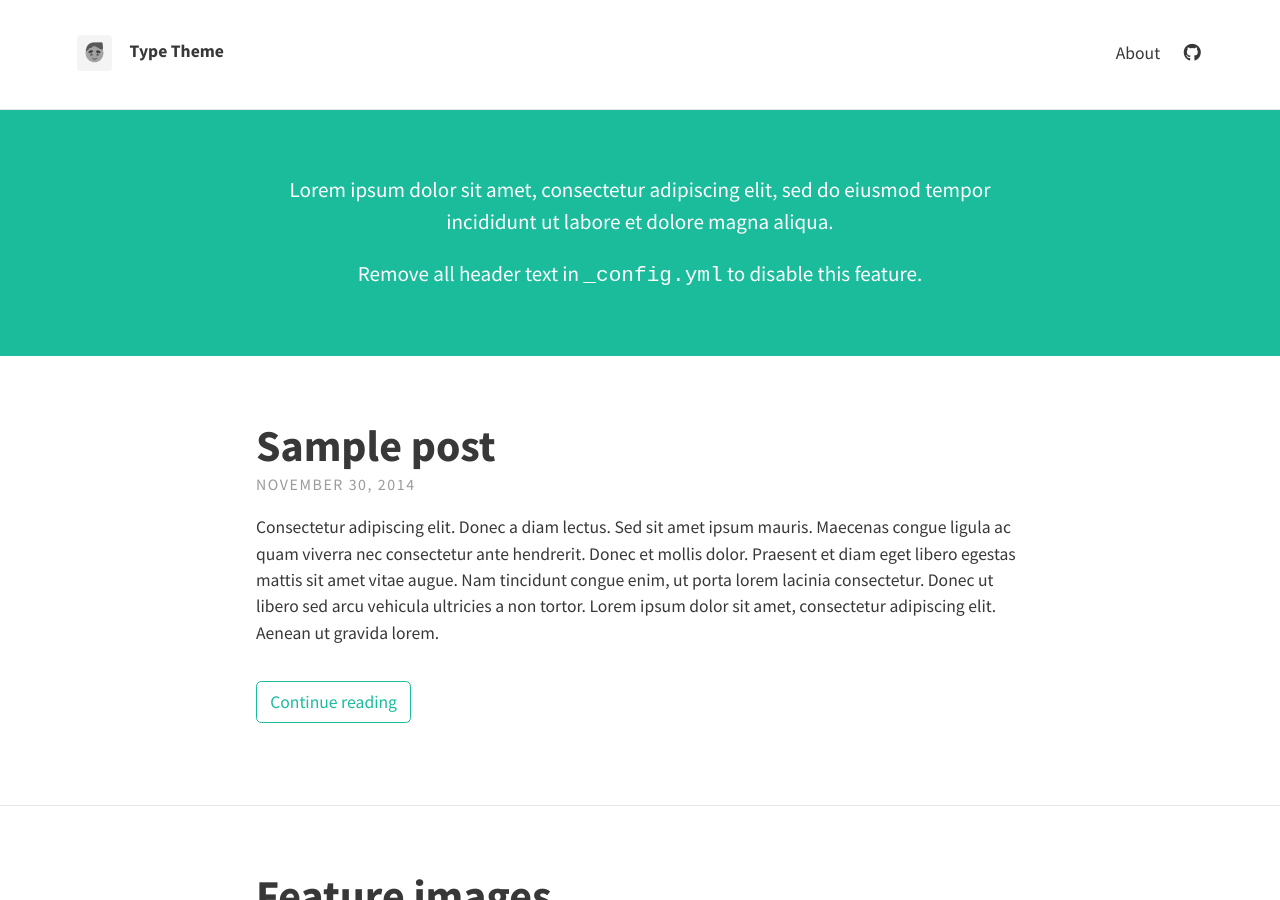
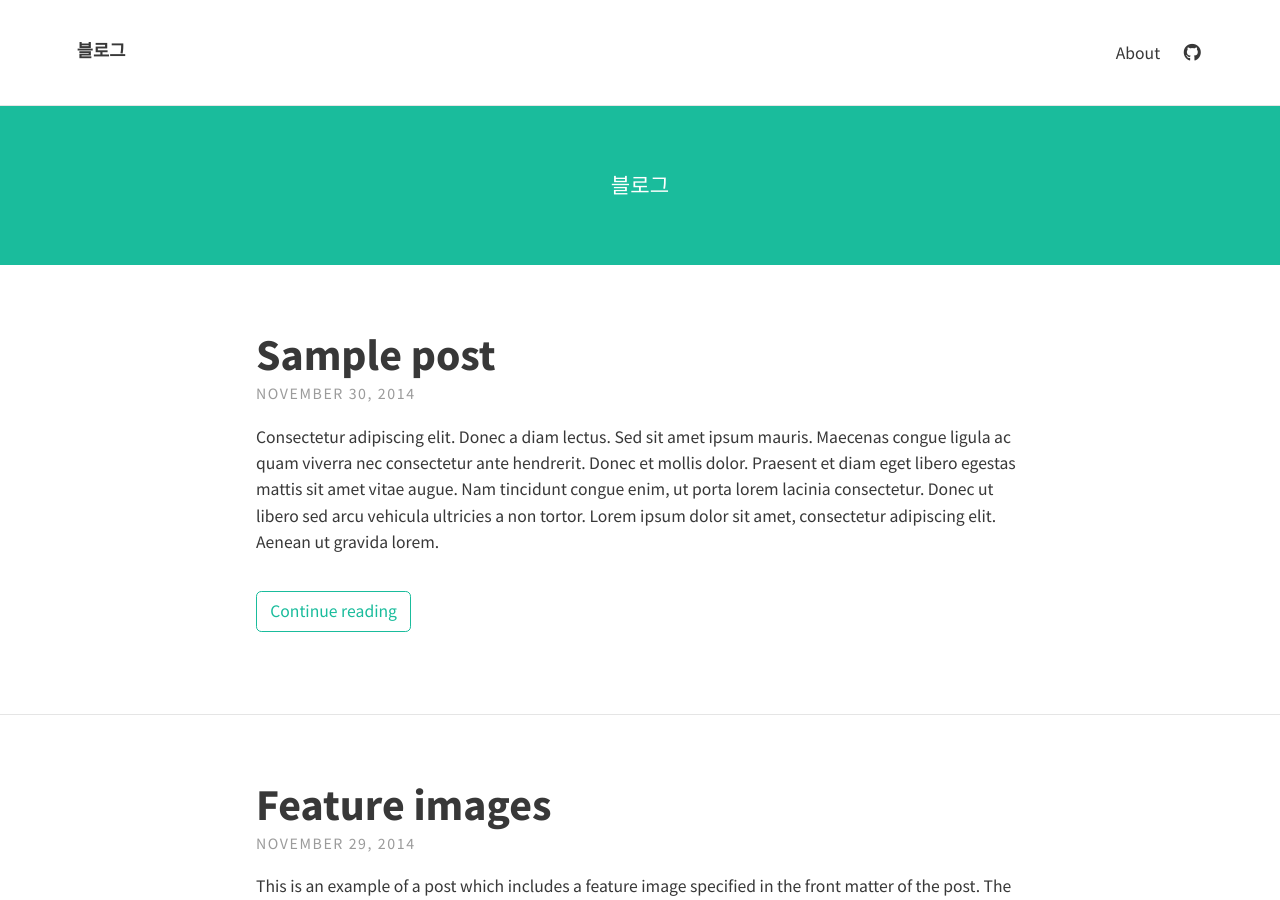
Before and after one commit to Seoyoung1202/Seoyoung1202.github.io, a Jekyll site: the page built from index.html, in a window 1280 px wide and 900 px high. Built offline with Jekyll 4.4.1, drawn with Linux system fonts in a browser that asks for light colours; nearby versions of some CDN libraries; the list of posts is cut into pages by our own code.

Commit message:
Theme changed

```diff
--- a/_config.yml
+++ b/_config.yml
@@ -5,17 +5,16 @@ url: "https://Seoyoung1202.github.io/"
 # THEME-SPECIFIC CONFIGURATION
 theme_settings:
   # Meta
-  title: Type Theme
-  avatar: assets/img/avatar.png
-  favicon: assets/favicon.ico
+  title: 블로그
+  avatar: #assets/img/avatar.png
+  favicon: #assets/favicon.ico
   gravatar: # Email MD5 hash
   description: "A website with blog posts and pages" # used by search engines
 
   # Header and footer text
   header_text: >
-     <p>Lorem ipsum dolor sit amet, consectetur adipiscing elit, sed do eiusmod tempor incididunt ut labore et dolore magna aliqua.</p>
+     <p>블로그</p>
 
-     <p>Remove all header text in <code>_config.yml</code> to disable this feature.</p>
   header_text_feature_image:
   footer_text: >
    Powered by <a href="https://jekyllrb.com/">Jekyll</a> with <a href="https://github.com/rohanchandra/type-theme">Type Theme</a>
@@ -29,7 +28,7 @@ theme_settings:
   facebook:
   flickr:
   gitlab:
-  github: "rohanchandra/type-theme"
+  github: "Seoyoung1202"
   gitter:
   google_plus:
   instagram:
```
